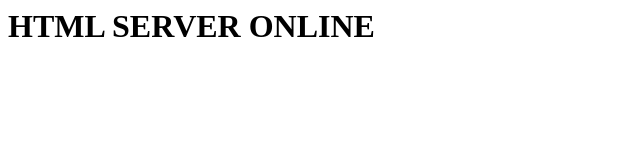
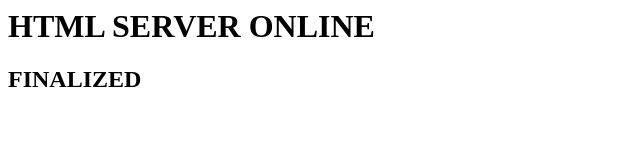
Before and after one commit to yobahBertrandYonkou/may11task, a plain HTML site: page index.html in a window 1280 px wide. Shown: the whole page, without its empty margins (0-640 px from the left). Drawn offline with Linux system fonts and the light colour scheme.

Commit message:
Finalized

```diff
--- a/index.html
+++ b/index.html
@@ -1 +1,2 @@
 <h1>HTML SERVER ONLINE</h1>
+<h2>FINALIZED</h2>
```
